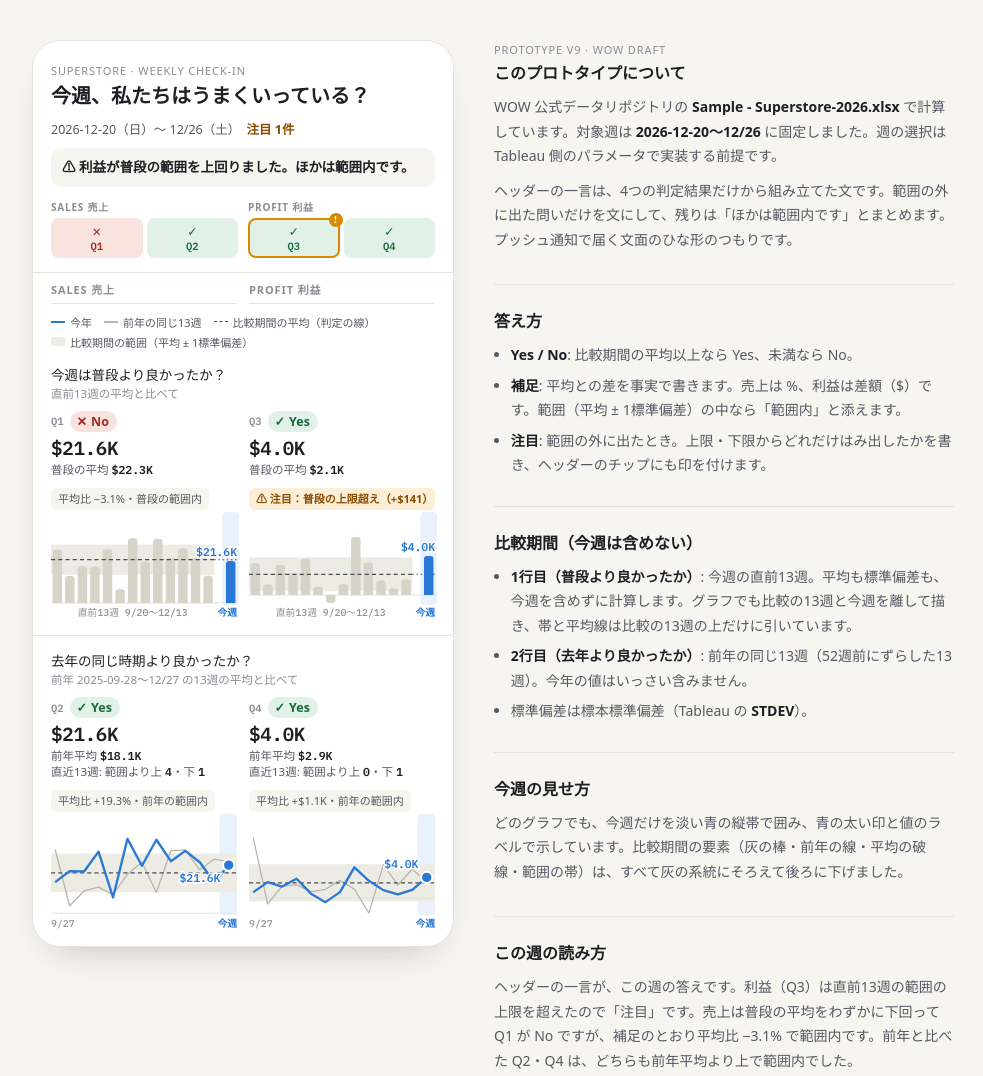
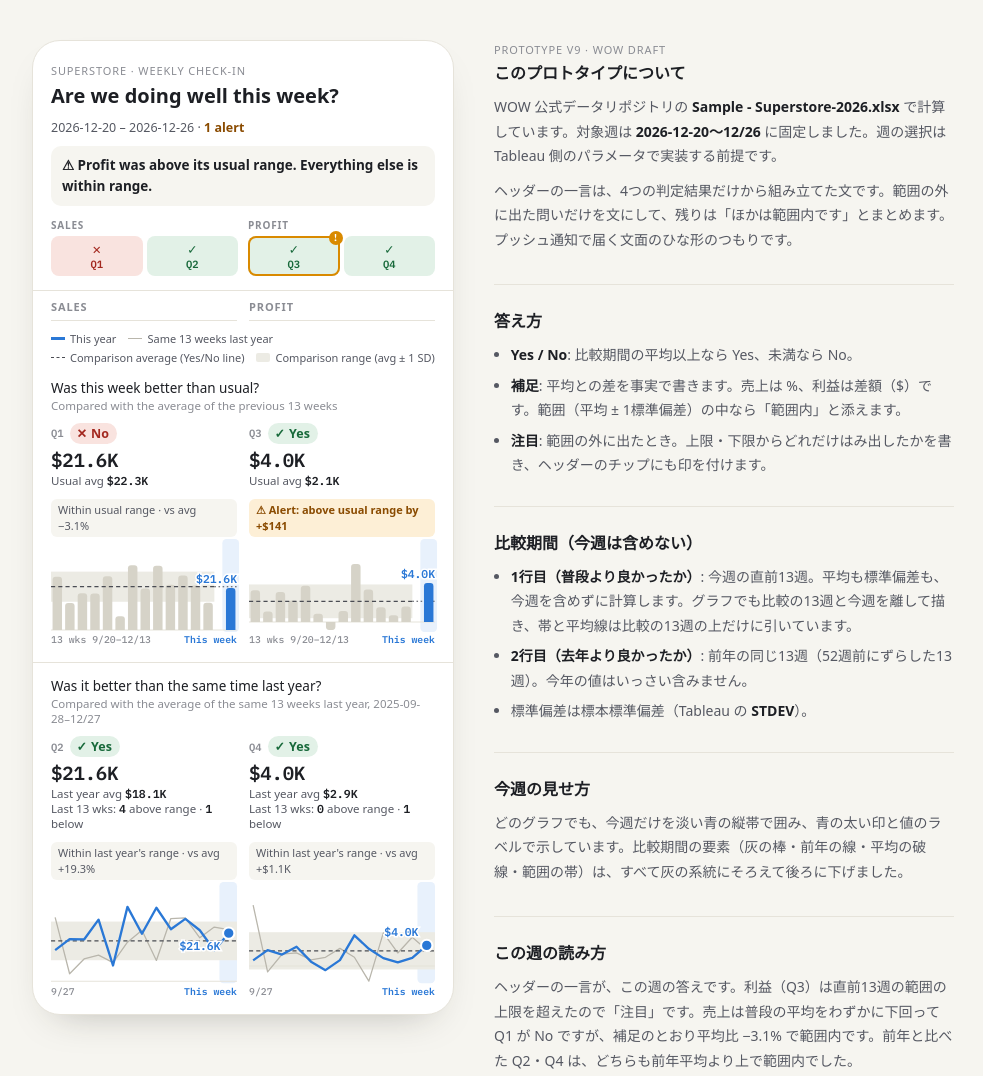
Before and after one commit to YoshitakaArakawa/wow-challenge-creator, a plain HTML site: page outputs/2026-09-23-question-first-dashboard/prototype-weekly.html in a window 1280 px wide. Shown: the whole page, without its empty margins (147-1130 px from the left). Drawn offline with Linux system fonts and the light colour scheme; a web font is replaced by a local one.

Commit message:
Translate question-first dashboard prototypes to English
- Weekly prototype UI now matches the W40 workbook wording
- Rename prototype.html to prototype-monthly.html and translate its UI
- Side-panel notes stay in Japanese

Co-Authored-By: Claude Opus 5.5 <noreply@anthropic.com>

```diff
--- a/outputs/2026-09-23-question-first-dashboard/prototype-weekly.html
+++ b/outputs/2026-09-23-question-first-dashboard/prototype-weekly.html
@@ -1,4 +1,4 @@
-<title>Superstore 週次チェック</title>
+<title>Superstore Weekly Check-in</title>
 <meta name="color-scheme" content="light only">
 <link rel="preconnect" href="https://fonts.googleapis.com">
 <link rel="preconnect" href="https://fonts.gstatic.com" crossorigin>
@@ -133,17 +133,17 @@ svg text.cur-axis { fill: var(--this); font-weight: 600; }
   <div class="phone">
     <header class="phone-head">
       <div class="eyebrow">Superstore · Weekly check-in</div>
-      <h1>今週、私たちはうまくいっている？</h1>
+      <h1>Are we doing well this week?</h1>
       <div class="tally" id="tally"></div>
       <p class="headline" id="headline"></p>
-      <nav class="strip" id="strip" aria-label="4つの問いの答え"></nav>
+      <nav class="strip" id="strip" aria-label="Answers to the four questions"></nav>
     </header>
-    <div class="cols" aria-hidden="true"><div>Sales 売上</div><div>Profit 利益</div></div>
+    <div class="cols" aria-hidden="true"><div>Sales</div><div>Profit</div></div>
     <div class="key" aria-hidden="true">
-      <span><i class="k-this"></i>今年</span>
-      <span><i class="k-ly"></i>前年の同じ13週</span>
-      <span><i class="k-mean"></i>比較期間の平均（判定の線）</span>
-      <span><i class="k-band"></i>比較期間の範囲（平均 ± 1標準偏差）</span>
+      <span><i class="k-this"></i>This year</span>
+      <span><i class="k-ly"></i>Same 13 weeks last year</span>
+      <span><i class="k-mean"></i>Comparison average (Yes/No line)</span>
+      <span><i class="k-band"></i>Comparison range (avg ± 1 SD)</span>
     </div>
     <main id="rows"></main>
   </div>
@@ -194,7 +194,7 @@ const pad = v => String(v).padStart(2, '0');
 const md = t => { const d = new Date(t); return `${d.getUTCMonth() + 1}/${d.getUTCDate()}`; };
 const ymd = t => { const d = new Date(t); return `${d.getUTCFullYear()}-${pad(d.getUTCMonth() + 1)}-${pad(d.getUTCDate())}`; };
 const usd = v => (v < 0 ? '−' : '') + '$' + (Math.abs(v) >= 1000 ? (Math.abs(v) / 1000).toFixed(1) + 'K' : Math.abs(v).toFixed(0));
-const cnt = v => Math.round(v) + '件';
+const cnt = v => Math.round(v) + ' orders';
 const pct = v => (v > 0 ? '+' : v < 0 ? '−' : '±') + Math.abs(v * 100).toFixed(1) + '%';
 const usdD = v => (v > 0 ? '+' : v < 0 ? '−' : '±') + '$' + (Math.abs(v) >= 1000 ? (Math.abs(v) / 1000).toFixed(1) + 'K' : Math.abs(v).toFixed(0));
 const mean = a => a.reduce((x, y) => x + y, 0) / a.length;
@@ -238,16 +238,16 @@ function recentBars(key, b, fmt, W_ = 180, H = 104) {
   el('line', { x1: 0, x2: W_, y1: zero, y2: zero, stroke: 'var(--rule)' }, s);
   prior.forEach((w, i) => {
     el('path', { d: barPath(i * slot + 1.5, zero, y(w[key]), bw, 3), fill: 'var(--context)' }, s);
-    el('rect', { x: i * slot, y: top - 10, width: slot, height: bot - top + 10, class: 'hit', 'data-tip': `${ymd(w.start)}週　${fmt(w[key])}` }, s);
+    el('rect', { x: i * slot, y: top - 10, width: slot, height: bot - top + 10, class: 'hit', 'data-tip': `Week of ${ymd(w.start)}  ${fmt(w[key])}` }, s);
   });
   el('line', { x1: 0, x2: cmpW, y1: y(b.m), y2: y(b.m), stroke: 'var(--mean)', 'stroke-width': 1.25, 'stroke-dasharray': '4 3' }, s);
   // Guide from the mean to this week so the gap reads directly
   el('line', { x1: cmpW, x2: cx + slot, y1: y(b.m), y2: y(b.m), stroke: 'var(--mean)', 'stroke-width': 1, 'stroke-dasharray': '1.5 2.5' }, s);
   el('path', { d: barPath(cx + 1.5, zero, y(cur[key]), bw, 3), fill: 'var(--this)' }, s);
-  el('rect', { x: cx - 2, y: top - 10, width: slot + 4, height: bot - top + 10, class: 'hit', 'data-tip': `今週 ${ymd(cur.start)}　${fmt(cur[key])}` }, s);
+  el('rect', { x: cx - 2, y: top - 10, width: slot + 4, height: bot - top + 10, class: 'hit', 'data-tip': `This week ${ymd(cur.start)}  ${fmt(cur[key])}` }, s);
   el('text', { x: W_, y: Math.max(y(cur[key]) - 5, 10), 'text-anchor': 'end', class: 'cur-lbl' }, s, fmt(cur[key]));
-  el('text', { x: cmpW / 2, y: H - 3, 'text-anchor': 'middle' }, s, `直前13週 ${md(prior[0].start)}〜${md(prior[12].start)}`);
-  el('text', { x: W_, y: H - 3, 'text-anchor': 'end', class: 'cur-axis' }, s, '今週');
+  el('text', { x: 0, y: H - 3, 'text-anchor': 'start' }, s, `13 wks ${md(prior[0].start)}–${md(prior[12].start)}`);
+  el('text', { x: W_, y: H - 3, 'text-anchor': 'end', class: 'cur-axis' }, s, 'This week');
   return s;
 }
 
@@ -267,9 +267,9 @@ function yoyLines(key, b, fmt, W_ = 180, H = 112) {
   el('circle', { cx: x(12), cy: y(ty[12]), r: 5.5, fill: 'var(--this)', stroke: '#fff', 'stroke-width': 2 }, s);
   const ly12 = y(ty[12]) < (top + bot) / 2 ? y(ty[12]) + 16 : y(ty[12]) - 9;
   el('text', { x: x(12) - 8, y: ly12, 'text-anchor': 'end', class: 'cur-lbl' }, s, fmt(ty[12]));
-  tyW.forEach((w, i) => el('rect', { x: x(i) - step / 2, y: top - 10, width: step, height: bot - top + 10, class: 'hit', 'data-tip': `${i === 12 ? '今週 ' : ''}${ymd(w.start)}週　今年 ${fmt(ty[i])}　前年 ${fmt(ly[i])}` }, s));
+  tyW.forEach((w, i) => el('rect', { x: x(i) - step / 2, y: top - 10, width: step, height: bot - top + 10, class: 'hit', 'data-tip': `${i === 12 ? 'This week ' : 'Week of '}${ymd(w.start)}  This year ${fmt(ty[i])}  Last year ${fmt(ly[i])}` }, s));
   el('text', { x: 0, y: H - 3 }, s, md(tyW[0].start));
-  el('text', { x: W_, y: H - 3, 'text-anchor': 'end', class: 'cur-axis' }, s, '今週');
+  el('text', { x: W_, y: H - 3, 'text-anchor': 'end', class: 'cur-axis' }, s, 'This week');
   return s;
 }
 
@@ -280,26 +280,27 @@ const recent = stats(W.slice(K - 13, K)), lastYear = stats(lyW);
 function judge(key, b, scope) {
   const v = cur[key], p = pos(v, b), yes = v >= b.m;
   const gap = key === 's' ? pct(v / b.m - 1) : usdD(v - b.m);
+  const rangeLabel = scope === 'usual' ? 'usual range' : "last year's range";
   const note = p === 'in'
-    ? `<span class="note in">平均比 ${gap}・${scope}の範囲内</span>`
-    : `<span class="note alert">⚠ 注目：${scope}の${p === 'above' ? '上限超え' : '下限割れ'}（${key === 's' ? pct(v / (p === 'above' ? b.hi : b.lo) - 1) : usdD(v - (p === 'above' ? b.hi : b.lo))}）</span>`;
+    ? `<span class="note in">Within ${rangeLabel} · vs avg ${gap}</span>`
+    : `<span class="note alert">⚠ Alert: ${p === 'above' ? 'above' : 'below'} ${rangeLabel} by ${key === 's' ? pct(v / (p === 'above' ? b.hi : b.lo) - 1) : usdD(v - (p === 'above' ? b.hi : b.lo))}</span>`;
   return { yes, alert: p !== 'in', pos: p, note };
 }
 function upDown(key, b) {
   const up = tyW.filter(w => w[key] > b.hi).length, dn = tyW.filter(w => w[key] < b.lo).length;
-  return `直近13週: 範囲より上 <b>${up}</b>・下 <b>${dn}</b>`;
+  return `Last 13 wks: <b>${up}</b> above range · <b>${dn}</b> below`;
 }
 
 const specs = [
-  { row: 0, no: 1, key: 's', b: recent('s'), fmt: usd, scope: '普段', chart: recentBars },
-  { row: 0, no: 3, key: 'p', b: recent('p'), fmt: usd, scope: '普段', chart: recentBars },
-  { row: 1, no: 2, key: 's', b: lastYear('s'), fmt: usd, scope: '前年', chart: yoyLines },
-  { row: 1, no: 4, key: 'p', b: lastYear('p'), fmt: usd, scope: '前年', chart: yoyLines },
+  { row: 0, no: 1, key: 's', b: recent('s'), fmt: usd, scope: 'usual', chart: recentBars },
+  { row: 0, no: 3, key: 'p', b: recent('p'), fmt: usd, scope: 'usual', chart: recentBars },
+  { row: 1, no: 2, key: 's', b: lastYear('s'), fmt: usd, scope: 'lastyear', chart: yoyLines },
+  { row: 1, no: 4, key: 'p', b: lastYear('p'), fmt: usd, scope: 'lastyear', chart: yoyLines },
 ].map(c => ({ ...c, ...judge(c.key, c.b, c.scope) }));
 
 const ROWS = [
-  { q: '今週は普段より良かったか？', note: '直前13週の平均と比べて' },
-  { q: '去年の同じ時期より良かったか？', note: `前年 ${ymd(lyW[0].start)}〜${md(lyW[12].end)} の13週の平均と比べて` },
+  { q: 'Was this week better than usual?', note: 'Compared with the average of the previous 13 weeks' },
+  { q: 'Was it better than the same time last year?', note: `Compared with the average of the same 13 weeks last year, ${ymd(lyW[0].start)}–${md(lyW[12].end)}` },
 ];
 
 const chip = yes => `<span class="chip ${yes ? 'yes' : 'no'}"><span aria-hidden="true">${yes ? '✓' : '✕'}</span>${yes ? 'Yes' : 'No'}</span>`;
@@ -317,7 +318,7 @@ ROWS.forEach((r, ri) => {
     d.innerHTML = (c.cq ? `<div class="cell-q">${c.cq}</div>` : '') +
       `<div class="cell-top"><span class="qn">Q${c.no}</span>${chip(c.yes)}</div>` +
       `<div class="kpi">${c.fmt(cur[c.key])}</div>` +
-      `<div class="sub">${c.scope === '普段' ? '普段の平均' : '前年平均'} <b>${c.fmt(c.b.m)}</b>` + (c.row > 0 ? `<br>${upDown(c.key, c.b)}` : '') + `</div>` +
+      `<div class="sub">${c.scope === 'usual' ? 'Usual avg' : 'Last year avg'} <b>${c.fmt(c.b.m)}</b>` + (c.row > 0 ? `<br>${upDown(c.key, c.b)}` : '') + `</div>` +
       c.note;
     d.appendChild(c.chart(c.key, c.b, c.fmt));
     pair.appendChild(d);
@@ -327,22 +328,22 @@ ROWS.forEach((r, ri) => {
 });
 
 // Header strip: every answer at a glance; out-of-range answers carry an alert mark
-const groups = [['Sales 売上', [1, 2]], ['Profit 利益', [3, 4]]];
+const groups = [['Sales', [1, 2]], ['Profit', [3, 4]]];
 const byNo = n => specs.find(c => c.no === n);
 document.getElementById('strip').innerHTML = groups.map(([label, nos]) =>
   `<div class="grp"><span class="grp-l">${label}</span><div class="grp-c">` +
-  nos.map(n => { const c = byNo(n); return `<a href="#r${c.row + 1}" class="${c.yes ? 'yes' : 'no'}${c.alert ? ' alert' : ''}" aria-label="Q${n} ${c.yes ? 'Yes' : 'No'}${c.alert ? '、注目' : ''}"><span class="mark" aria-hidden="true">${c.yes ? '✓' : '✕'}</span>Q${n}</a>`; }).join('') +
+  nos.map(n => { const c = byNo(n); return `<a href="#r${c.row + 1}" class="${c.yes ? 'yes' : 'no'}${c.alert ? ' alert' : ''}" aria-label="Q${n} ${c.yes ? 'Yes' : 'No'}${c.alert ? ', alert' : ''}"><span class="mark" aria-hidden="true">${c.yes ? '✓' : '✕'}</span>Q${n}</a>`; }).join('') +
   `</div></div>`).join('');
 const alerts = specs.filter(c => c.alert);
-document.getElementById('tally').innerHTML = `${ymd(cur.start)}（日）〜 ${md(cur.end)}（土）　` +
-  (alerts.length ? `<span class="warn">注目 ${alerts.length}件</span>` : '注目なし');
+document.getElementById('tally').innerHTML = `${ymd(cur.start)} – ${ymd(cur.end)}  ·  ` +
+  (alerts.length ? `<span class="warn">${alerts.length} alert${alerts.length > 1 ? 's' : ''}</span>` : 'No alerts');
 
 // One-line summary built only from the judgments, the way a pushed notification would read
-const metric = { s: '売上', p: '利益' };
-const alertText = alerts.map(c => `${metric[c.key]}が${c.scope}の範囲を${c.pos === 'above' ? '上回りました' : '下回りました'}`);
+const metric = { s: 'Sales', p: 'Profit' };
+const alertText = alerts.map(c => `${metric[c.key]} was ${c.pos === 'above' ? 'above' : 'below'} ${c.scope === 'usual' ? 'its usual range' : "last year's range"}.`);
 document.getElementById('headline').innerHTML = alerts.length
-  ? `⚠ ${alertText.join('。')}。ほかは範囲内です。`
-  : '今週はすべて範囲内。普段どおりの週です。';
+  ? `⚠ ${alertText.join(' ')} Everything else is within range.`
+  : 'Everything is within range this week.';
 
 document.getElementById('reading').innerHTML =
   `ヘッダーの一言が、この週の答えです。利益（Q3）は直前13週の範囲の上限を超えたので「注目」です。売上は普段の平均をわずかに下回って Q1 が No ですが、補足のとおり平均比 −3.1% で範囲内です。前年と比べた Q2・Q4 は、どちらも前年平均より上で範囲内でした。`;
```
Also changed, not shown: outputs/2026-09-23-question-first-dashboard/prototype-monthly.html (renamed from outputs/2026-09-23-question-first-dashboard/prototype.html, +31 -30 lines).
